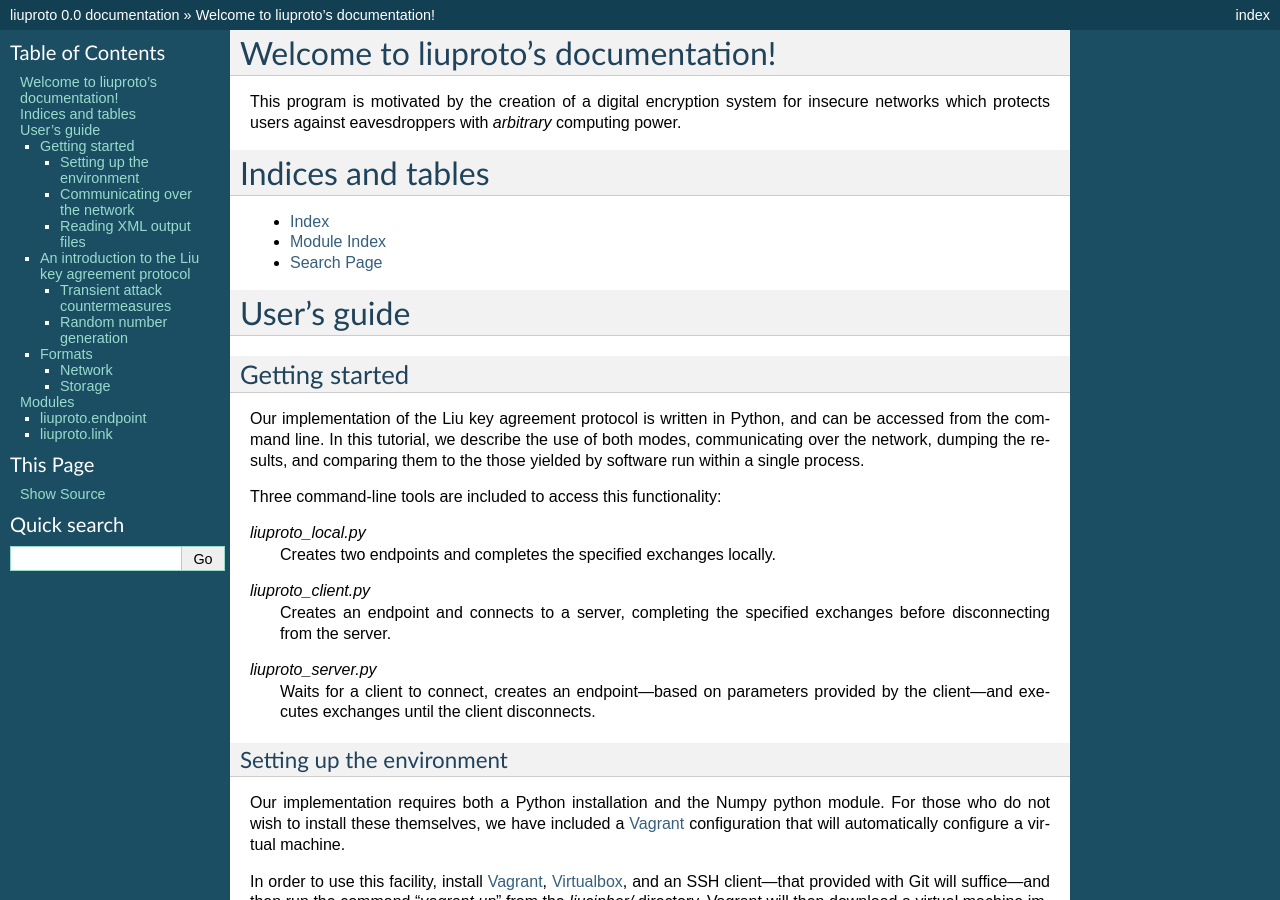
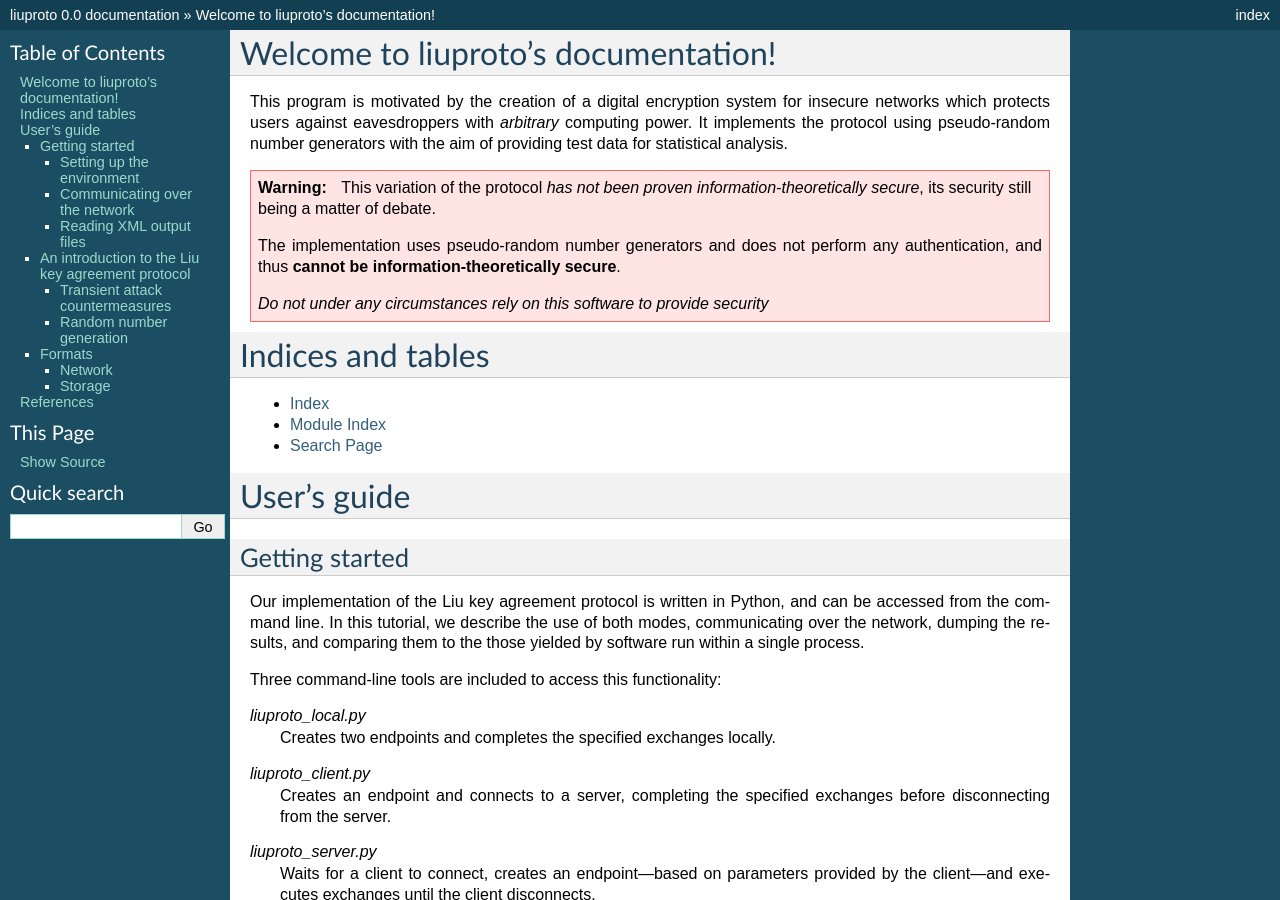
Before and after one commit to noospheer/Liup, a Sphinx documentation site: the page built from doc/index.rst, in a window 1280 px wide and 900 px high. Built offline with Sphinx 7.4.7, drawn with Linux system fonts in a browser that asks for light colours; some of the changed text lies outside the part shown.

Commit message:
Updated documentation introduction.

```diff
--- a/doc/index.rst
+++ b/doc/index.rst
@@ -1,7 +1,25 @@
 Welcome to liuproto's documentation!
 =====================================
 
-This program is motivated by the creation of a digital encryption system for insecure networks which protects users against eavesdroppers with *arbitrary* computing power.
+This program is motivated by the creation of a digital encryption system for
+insecure networks which protects users against eavesdroppers with *arbitrary*
+computing power.  It implements the protocol using pseudo-random number
+generators with the aim of providing test data for statistical analysis.
+
+
+
+.. warning::
+    This variation of the protocol
+    *has not been proven information-theoretically secure*,
+    its security still being a matter of debate.
+
+    The implementation uses pseudo-random number generators
+    and does not perform any authentication,
+    and thus **cannot be information-theoretically secure**.
+
+    *Do not
+    under any circumstances rely on this software to provide
+    security*
 
 .. toctree::
    :maxdepth: 2
@@ -308,7 +326,8 @@ of three phases:
 Storage
 ^^^^^^^
 
-Data dumps are in an XML-based format, and include the state of one or more
+Data dumps are in an XML-based format, and include the configuration and
+random process :math:`Z[n]` of one or more
 endpoints, the messages sent, and the decisions made.   An example:
 
 .. code-block:: xml
@@ -363,16 +382,12 @@ endpoints, the messages sent, and the decisions made.   An example:
 A schema is located in *src/xml/liuproto_record.xsd* against which the
 output may be validated.
 
-Modules
-=======
+References
+==========
 
-liuproto.endpoint
------------------
-
-.. automodule:: liuproto.endpoint
-
-
-liuproto.link
--------------
-
-.. automodule:: liuproto.link
+.. [Liu1] Liu, P., A key agreement protocol using band-limited random signals
+            and feedback, *Journal of Lightwave Technology* **27** (23)
+            pp. 65--70, 2009.
+.. [Liu2] Liu, P., Prediction accuracy of band-restricted random signals and
+            security risk in statistical key exchange,
+            *Fluctuations and Noise Letters* **9** (4), pp. 413--422, 2010.
```
Also changed, not shown: other parts of doc/index.rst (+1 -1 lines).
